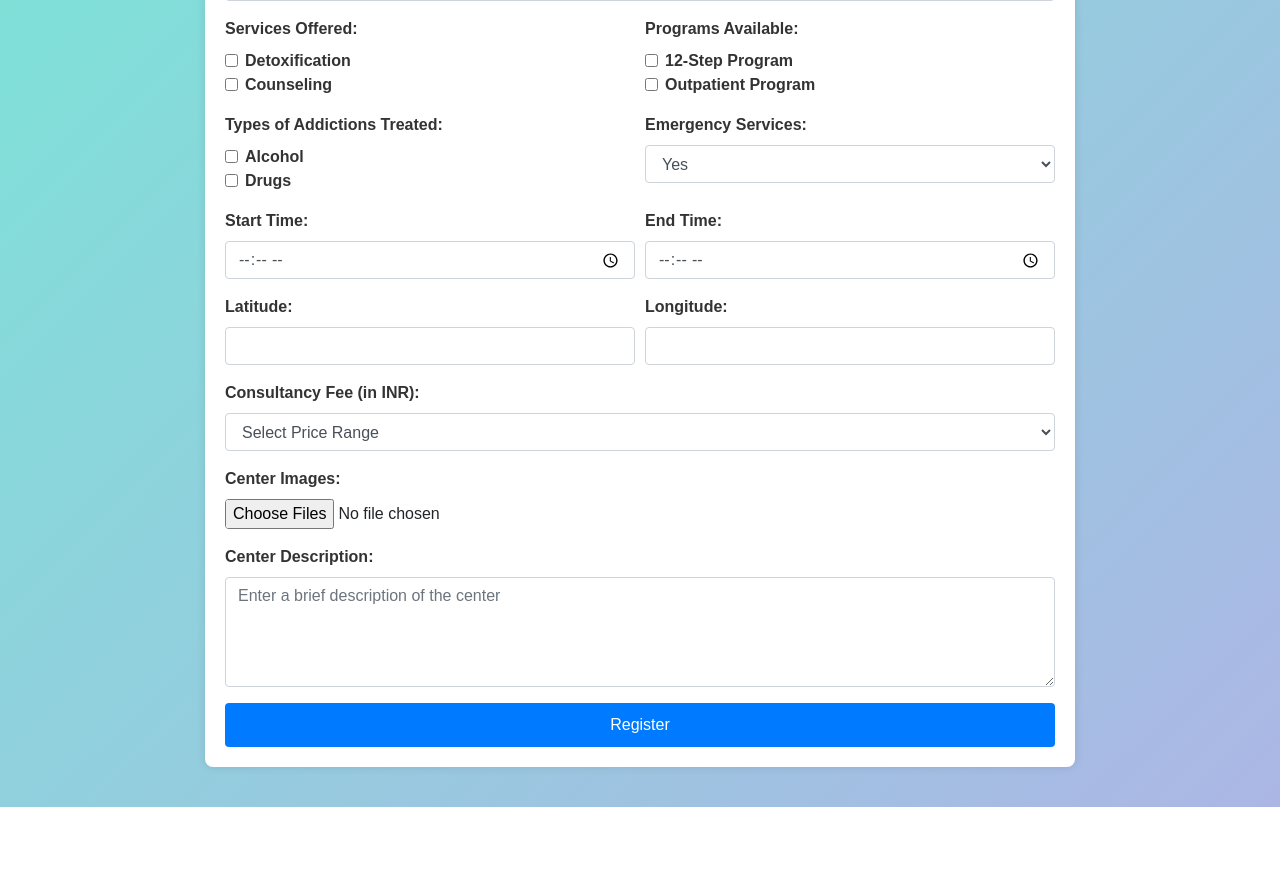
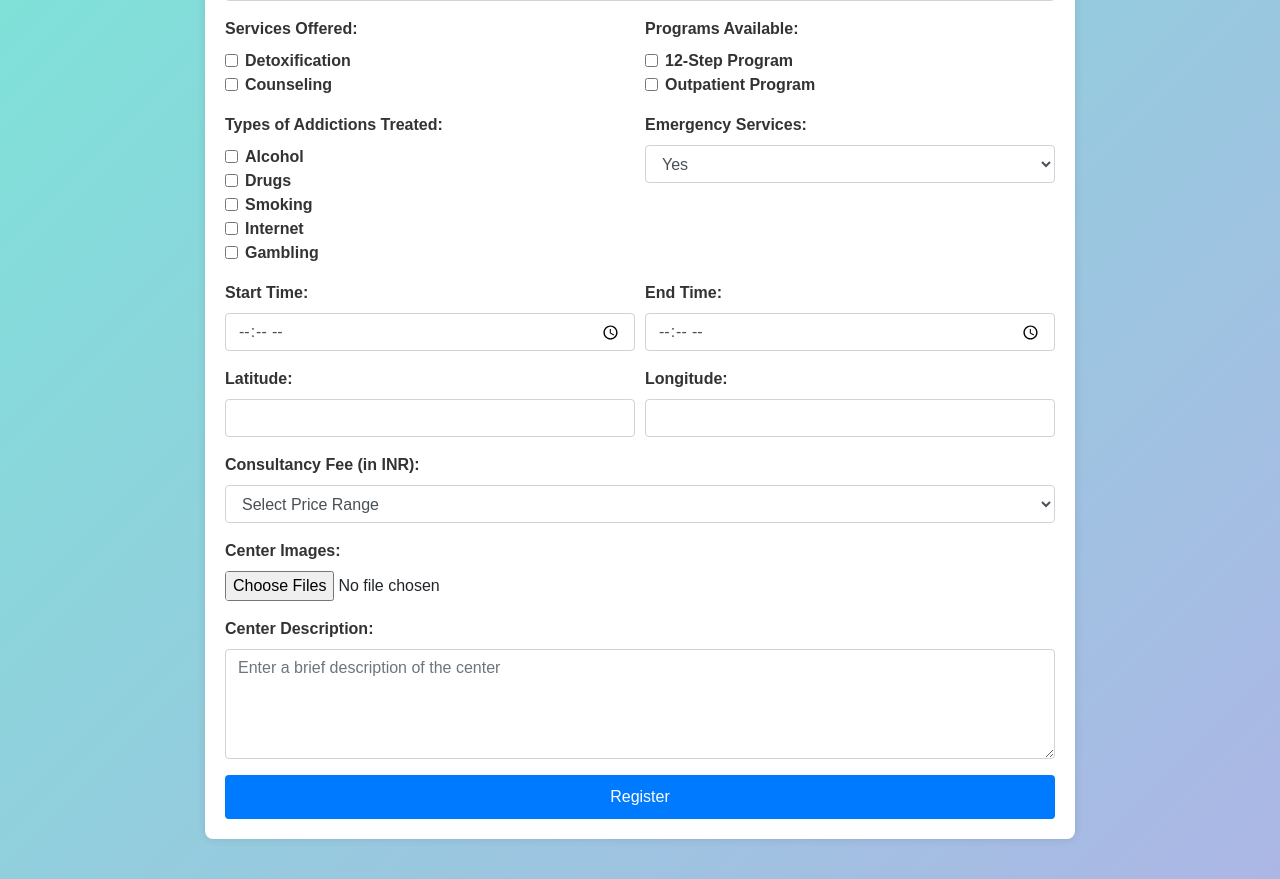
Before and after one commit to nareshkumar0503/miniproject-rehabs, a Node server app: page /centerregistration in a window 1280 px wide. Shown: the part 521-1400 px from the top of the page. Before the commit the page ends 1328 px from the top, so only its background shows below. Run offline with Node 20, Linux system fonts and the light colour scheme; some libraries are stand-ins or nearby versions.

Commit message:
updated css nav

```diff
--- a/views/centerregistration.ejs
+++ b/views/centerregistration.ejs
@@ -131,6 +131,18 @@
                         <input type="checkbox" class="form-check-input" id="addiction2" name="addictions[]" value="Drugs">
                         <label class="form-check-label" for="addiction2">Drugs</label>
                     </div>
+                    <div class="form-check">
+                        <input type="checkbox" class="form-check-input" id="addiction2" name="addictions[]" value="Drugs">
+                        <label class="form-check-label" for="addiction2">Smoking</label>
+                    </div>
+                    <div class="form-check">
+                        <input type="checkbox" class="form-check-input" id="addiction2" name="addictions[]" value="Drugs">
+                        <label class="form-check-label" for="addiction2">Internet</label>
+                    </div>
+                    <div class="form-check">
+                        <input type="checkbox" class="form-check-input" id="addiction2" name="addictions[]" value="Drugs">
+                        <label class="form-check-label" for="addiction2">Gambling</label>
+                    </div>
                     <!-- Add more addictions as needed -->
                 </div>
                 <div class="form-group col-md-6">
--- a/views/css/description.css
+++ b/views/css/description.css
@@ -9,16 +9,22 @@
      padding: 1rem 2rem;
      background: linear-gradient(90deg, #343a40, #495057);
      box-shadow: 0 4px 6px rgba(0, 0, 0, 0.1);
+     font-family: 'Poppins', sans-serif;
+
  }
 .navbar-brand {
      color: white;
      font-weight: 600;
      font-size: 1.8rem;
+     font-family: 'Poppins', sans-serif;
+
  }
 .nav-link {
      color: white;
      margin-right: 1.5rem;
      font-size: 1rem;
+     font-family: 'Poppins', sans-serif;
+
  }
 .nav-link:hover {
      color: #f8f9fa;
--- a/views/css/login.css
+++ b/views/css/login.css
@@ -1,6 +1,6 @@
     /* General Styles */
     body {
-        font-family: 'Arial', sans-serif;
+        font-family: 'Poppins', sans-serif;
         background: linear-gradient(135deg, #74ebd5 0%, #acb6e5 100%);
         margin: 0;
         padding: 0;
--- a/views/notifications.ejs
+++ b/views/notifications.ejs
@@ -18,7 +18,7 @@
       --primary: #0676ed;
       --background: #222b45;
       --success: #12c99b;
-      --error: #e41749;
+      --error: #e4175b;
     }
 
     .notification-section  {
```
Also changed, not shown: views/descPage.ejs (+4 -3 lines).
